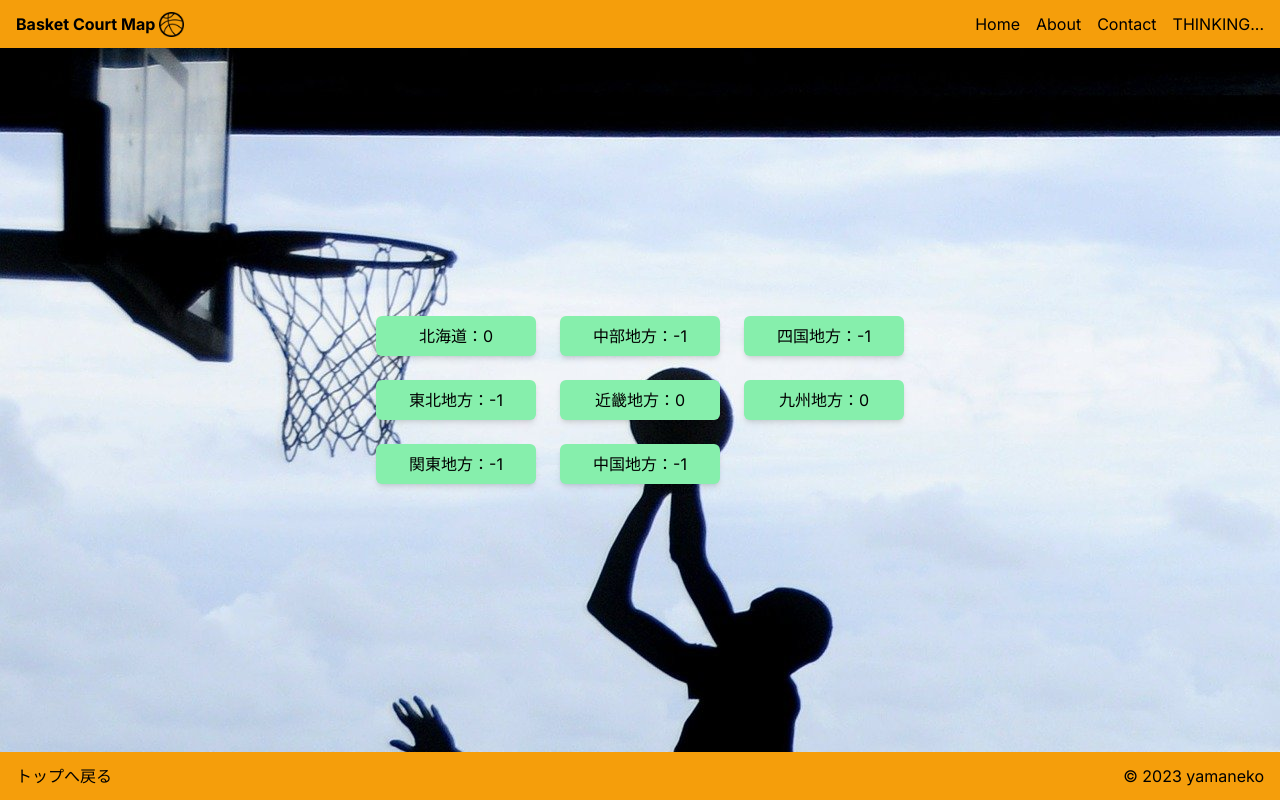
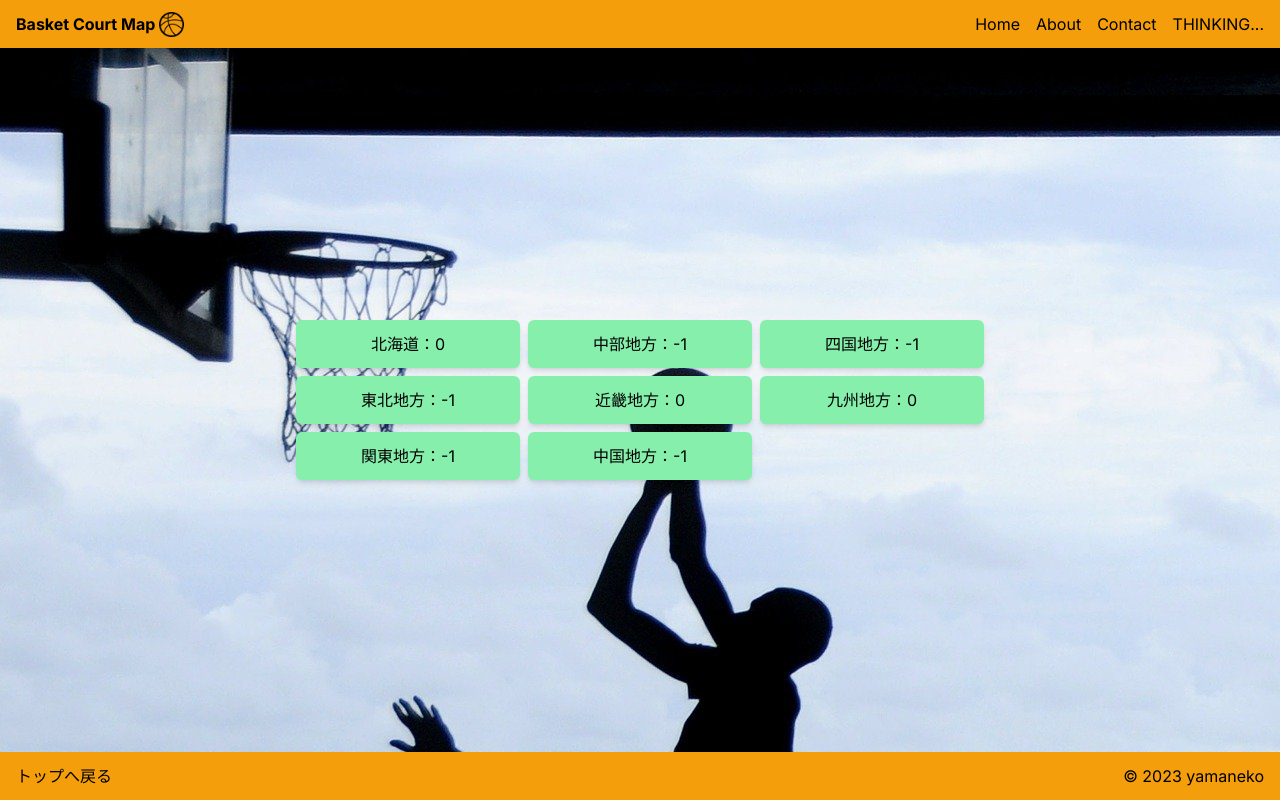
Before and after one commit to yamaneko86/basket-court-map-ts, a Next.js app: page / in a window 1280 px wide. Built offline with nearby package versions, Linux system fonts and the light colour scheme; no server answers; the database is empty.

Commit message:
⚡️ Linkコンポーネントのレイアウト調整

```diff
--- a/src/app/_components/MapApp.tsx
+++ b/src/app/_components/MapApp.tsx
@@ -40,63 +40,63 @@ const MapApp = () => {
 
   return (
     <>
-      <ul className="grid sm:grid-flow-col grid-rows-3 justify-center mt-auto">
+      <div className="grid sm:grid-flow-col grid-rows-4 md:grid-rows-3 gap-2 justify-center mt-auto">
         <Link
           href={"/"}
-          className="m-3 w-40 h-10 bg-green-300 rounded-md shadow-md flex items-center justify-center"
+          className="w-56 h-12 bg-green-300 rounded-md shadow-md flex items-center justify-center"
         >
           北海道：{countHokkaido}
         </Link>
 
         <Link
           href={"/"}
-          className="m-3 w-40 h-10 bg-green-300 rounded-md shadow-md flex items-center justify-center"
+          className="w-56 h-12 bg-green-300 rounded-md shadow-md flex items-center justify-center"
         >
           東北地方：{countTohoku}
         </Link>
 
         <Link
           href={"/"}
-          className="m-3 w-40 h-10 bg-green-300 rounded-md shadow-md flex items-center justify-center"
+          className="w-56 h-12 bg-green-300 rounded-md shadow-md flex items-center justify-center"
         >
           関東地方：{countKanto}
         </Link>
 
         <Link
           href={"/"}
-          className="m-3 w-40 h-10 bg-green-300 rounded-md shadow-md flex items-center justify-center"
+          className="w-56 h-12 bg-green-300 rounded-md shadow-md flex items-center justify-center"
         >
           中部地方：{countChubu}
         </Link>
 
         <Link
           href={"/"}
-          className="m-3 w-40 h-10 bg-green-300 rounded-md shadow-md flex items-center justify-center"
+          className="w-56 h-12 bg-green-300 rounded-md shadow-md flex items-center justify-center"
         >
           近畿地方：{countKinki}
         </Link>
 
         <Link
           href={"/"}
-          className="m-3 w-40 h-10 bg-green-300 rounded-md shadow-md flex items-center justify-center"
+          className="w-56 h-12 bg-green-300 rounded-md shadow-md flex items-center justify-center"
         >
           中国地方：{countChugoku}
         </Link>
 
         <Link
           href={"/"}
-          className="m-3 w-40 h-10 bg-green-300 rounded-md shadow-md flex items-center justify-center"
+          className="w-56 h-12 bg-green-300 rounded-md shadow-md flex items-center justify-center"
         >
           四国地方：{countShikoku}
         </Link>
 
         <Link
           href={"/"}
-          className="m-3 w-40 h-10 bg-green-300 rounded-md shadow-md flex items-center justify-center"
+          className="w-56 h-12 bg-green-300 rounded-md shadow-md flex items-center justify-center"
         >
           九州地方：{countKyusyu}
         </Link>
-      </ul>
+      </div>
     </>
   );
 };
```
